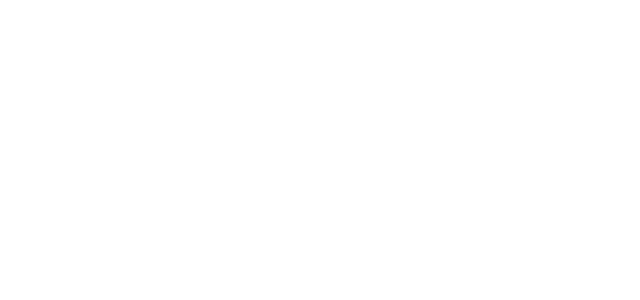
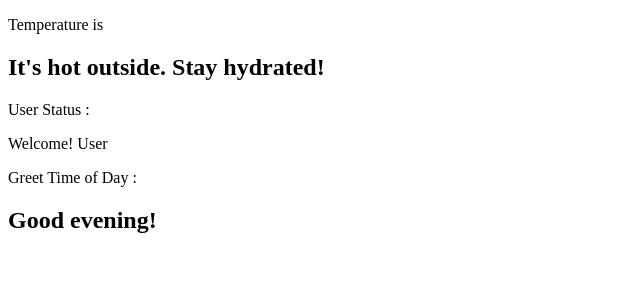
Before and after one commit to nehaumbre/REACTHUNX, a React (Vite) app in the folder vite-project/: page / in a window 1280 px wide. Shown: the top 300 px of the page, without its empty margins (0-640 px from the left). Built offline with nearby package versions, Linux system fonts and the light colour scheme.

Commit message:
React Fundamentals: Conditional Rendering : Exercise
Signed-off-by: nehaumbre <nehaumbre28@gmail.com>

```diff
--- a/vite-project/src/App.jsx
+++ b/vite-project/src/App.jsx
@@ -1,4 +1,4 @@
-// import Greet from './components/Greet.jsx';
+import Greet from './components/Greet.jsx';
 // import Add from './components/Add.jsx';
 // import Header from './components/Header.jsx';
 // import MainContent from './components/MainContent.jsx';
@@ -16,7 +16,8 @@
 // import Consumer from "./components/Consumer.jsx";
 // import Card from "./components/Card.jsx";
 // import UserList from './components/userList.jsx';
-
+import Weather from './components/Weather.jsx';
+import UserStatus from './components/UserStatus.jsx';
 // const ValidPasscode = () => <h1>Valid Passcode</h1>;
 // const InvalidPasscode = () => <h1>Invalid Passcode</h1>;
 
@@ -277,6 +278,11 @@
     //   <Greetings />
     // </section>
     <main>
+      <section>
+        <p>Temperature is <Weather temperature={30} /></p>
+        <p>User Status : <UserStatus loggedIn={true} isAdmin={false} /></p>
+        <p>Greet Time of Day : <Greet timeOfDay="evening" /></p>
+      </section>
       {/* <section style={{ border: "2px solid black", padding: "10px", marginBottom: "20px" }}>
         Passcode Status: <Passcode isValid={true} />
       </section>
--- a/vite-project/src/components/Greet.jsx
+++ b/vite-project/src/components/Greet.jsx
@@ -1,5 +1,9 @@
-const Greet = () => {
-    return <h1>hello I am Groot</h1>;
+const MorningGreeting = () => <h2>Good morning!</h2>;
+const AfternoonGreeting = () => <h2>Good afternoon!</h2>;
+const EveningGreeting = () => <h2>Good evening!</h2>;
+
+const Greet = ({timeOfDay}) => {
+    return timeOfDay === "morning" ? <MorningGreeting /> : timeOfDay === "afternoon" ? <AfternoonGreeting /> : timeOfDay === "evening" ? <EveningGreeting /> : <p>Hello!</p>;
 }
 
 export default Greet;
--- /dev/null
+++ b/vite-project/src/components/UserStatus.jsx
@@ -0,0 +1,9 @@
+const UserStatus = ({loggedIn , isAdmin}) => {
+  return (
+    <div>
+      {loggedIn && isAdmin ? <p>Welcome! Admin </p> : loggedIn && !isAdmin ? <p>Welcome! User</p> : <p>Please log in</p>}
+    </div>
+  )
+}
+
+export default UserStatus
--- /dev/null
+++ b/vite-project/src/components/Weather.jsx
@@ -0,0 +1,17 @@
+const Cold = () => <h2>It's cold outside. Bundle up!</h2>;
+const Warm = () => <h2>It's warm outside. Enjoy the sunshine!</h2>;
+const Hot = () => <h2>It's hot outside. Stay hydrated!</h2>;
+
+const Weather = ({ temperature }) => {
+
+
+    return (
+        <div>
+            {
+                temperature <= 10 ? <Cold/> : temperature >= 15 && temperature <25 ? <Warm/> : <Hot/>
+            }
+        </div>
+    )
+}
+
+export default Weather
```
